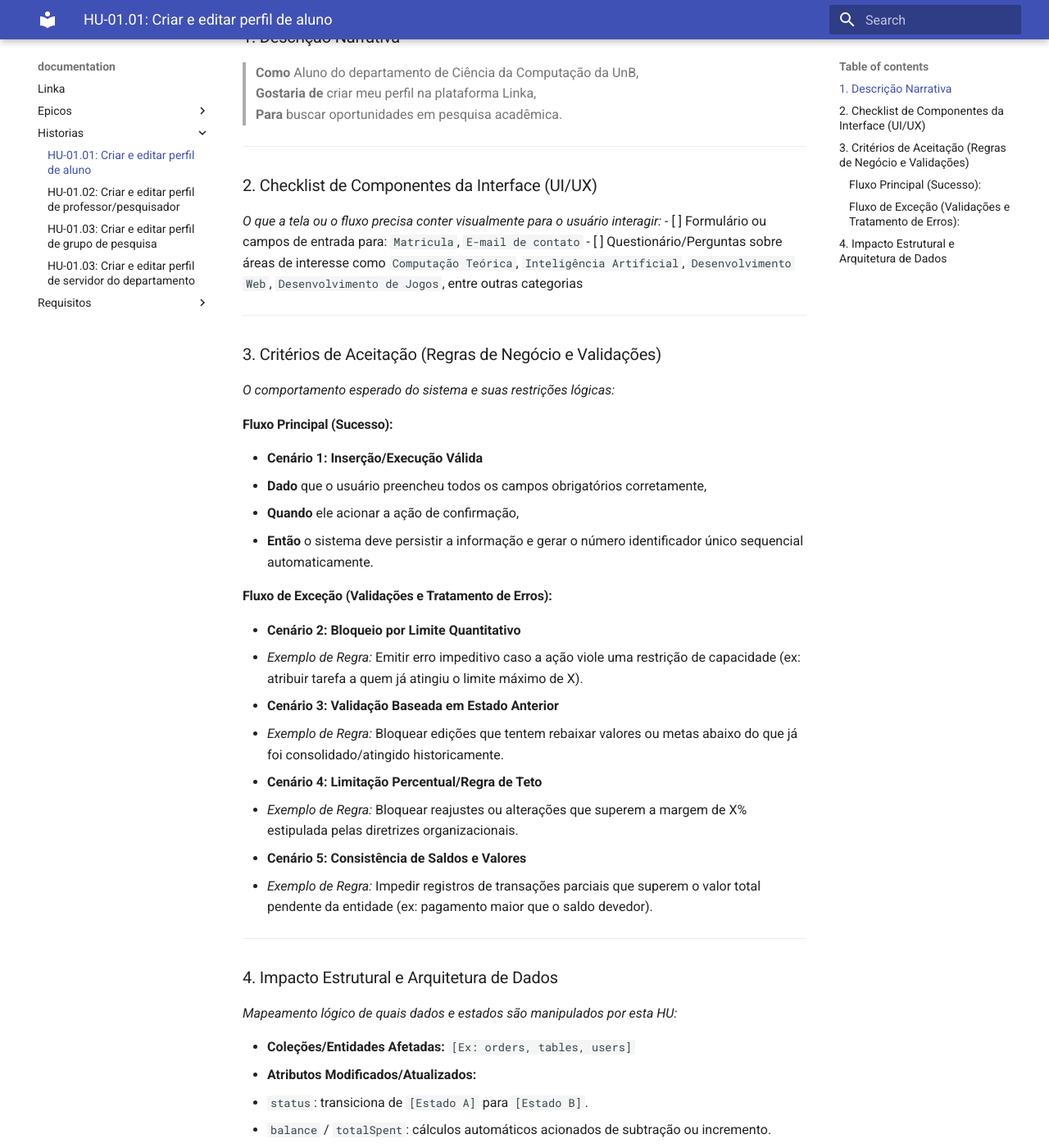
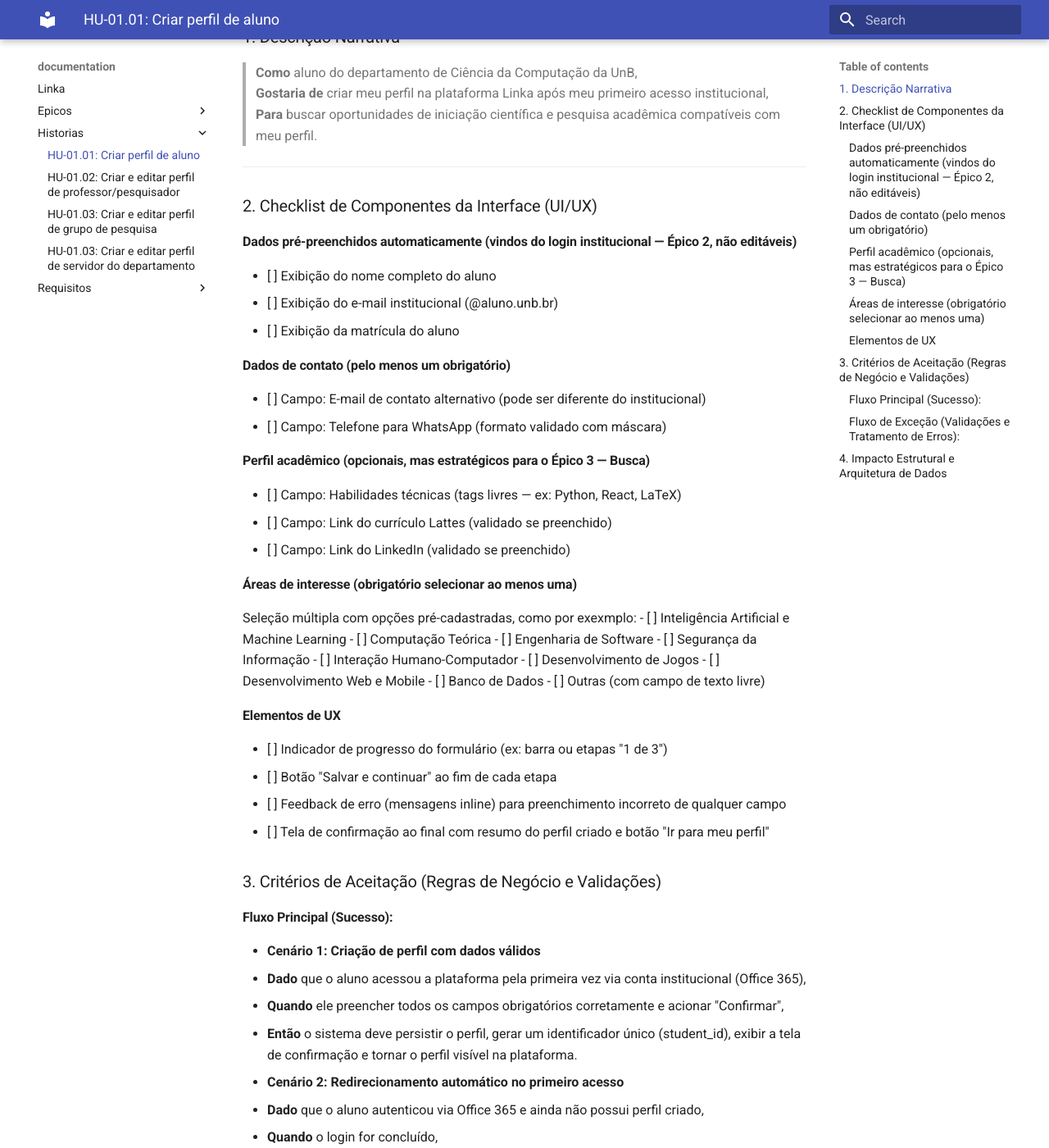
Before and after one commit to si-2026-1/Linka, an MkDocs documentation site: the page built from docs/historias/hu-01.01.md, in a window 1280 px wide and 1400 px high, scrolled down 275 px. Shown: the whole window at 82% size. Built offline with MkDocs 1.6.1 and Material for MkDocs 9.7.7, drawn with Linux system fonts in a browser that asks for light colours; some of the changed text lies outside the part shown.

Commit message:
Revise HU-01.01 for student profile creation
Updated user story HU-01.01 to refine profile creation process and enhance acceptance criteria.

```diff
--- a/docs/historias/hu-01.01.md
+++ b/docs/historias/hu-01.01.md
@@ -1,4 +1,4 @@
-# HU-01.01: Criar e editar perfil de aluno
+# HU-01.01: Criar perfil de aluno
 
 **Ator Principal:** Aluno do departamento de Ciência da Computação da UnB
 
@@ -7,44 +7,66 @@
 ---
 
 ### 1. Descrição Narrativa
-> **Como** Aluno do departamento de Ciência da Computação da UnB,
-> **Gostaria de** criar meu perfil na plataforma Linka,
-> **Para** buscar oportunidades em pesquisa acadêmica.
+> **Como** aluno do departamento de Ciência da Computação da UnB,<br>
+> **Gostaria de** criar meu perfil na plataforma Linka após meu primeiro acesso institucional,<br>
+> **Para** buscar oportunidades de iniciação científica e pesquisa acadêmica compatíveis com meu perfil.
 
 ---
 
 ### 2. Checklist de Componentes da Interface (UI/UX)
-*O que a tela ou o fluxo precisa conter visualmente para o usuário interagir:*
-- [ ] Formulário ou campos de entrada para: `Matricula`, `E-mail de contato`
-- [ ] Questionário/Perguntas sobre áreas de interesse como `Computação Teórica`, `Inteligência Artificial`, `Desenvolvimento Web`, `Desenvolvimento de Jogos`, entre outras categorias
-
----
-
+#### Dados pré-preenchidos automaticamente (vindos do login institucional — Épico 2, não editáveis)
+- [ ] Exibição do nome completo do aluno
+- [ ] Exibição do e-mail institucional (@aluno.unb.br)
+- [ ] Exibição da matrícula do aluno
+#### Dados de contato (pelo menos um obrigatório)
+- [ ] Campo: E-mail de contato alternativo (pode ser diferente do institucional)
+- [ ] Campo: Telefone para WhatsApp (formato validado com máscara)
+#### Perfil acadêmico (opcionais, mas estratégicos para o Épico 3 — Busca)
+- [ ] Campo: Habilidades técnicas (tags livres — ex: Python, React, LaTeX)
+- [ ] Campo: Link do currículo Lattes (validado se preenchido)
+- [ ] Campo: Link do LinkedIn (validado se preenchido)
+#### Áreas de interesse (obrigatório selecionar ao menos uma)
+Seleção múltipla com opções pré-cadastradas, como por exexmplo:
+- [ ] Inteligência Artificial e Machine Learning
+- [ ] Computação Teórica
+- [ ] Engenharia de Software
+- [ ] Segurança da Informação
+- [ ] Interação Humano-Computador
+- [ ] Desenvolvimento de Jogos
+- [ ] Desenvolvimento Web e Mobile
+- [ ] Banco de Dados
+- [ ] Outras (com campo de texto livre)
+#### Elementos de UX
+- [ ] Indicador de progresso do formulário (ex: barra ou etapas "1 de 3")
+- [ ] Botão "Salvar e continuar" ao fim de cada etapa
+- [ ] Feedback de erro (mensagens inline) para preenchimento incorreto de qualquer campo
+- [ ] Tela de confirmação ao final com resumo do perfil criado e botão "Ir para meu perfil"
 ### 3. Critérios de Aceitação (Regras de Negócio e Validações)
-*O comportamento esperado do sistema e suas restrições lógicas:*
-
 #### Fluxo Principal (Sucesso):
-* **Cenário 1: Inserção/Execução Válida**
-  * **Dado** que o usuário preencheu todos os campos obrigatórios corretamente,
-  * **Quando** ele acionar a ação de confirmação,
-  * **Então** o sistema deve persistir a informação e gerar o número identificador único sequencial automaticamente.
+* **Cenário 1: Criação de perfil com dados válidos**
+- **Dado** que o aluno acessou a plataforma pela primeira vez via conta institucional (Office 365),
+- **Quando** ele preencher todos os campos obrigatórios corretamente e acionar "Confirmar",
+- **Então** o sistema deve persistir o perfil, gerar um identificador único (student_id), exibir a tela de confirmação e tornar o perfil visível na plataforma.
+* **Cenário 2: Redirecionamento automático no primeiro acesso**
+- **Dado** que o aluno autenticou via Office 365 e ainda não possui perfil criado,
+- **Quando** o login for concluído,
+- **Então** o sistema deve redirecioná-lo automaticamente para o fluxo de criação de perfil, sem necessidade de navegação manual.
 
 #### Fluxo de Exceção (Validações e Tratamento de Erros):
-* **Cenário 2: Bloqueio por Limite Quantitativo**
-  * *Exemplo de Regra:* Emitir erro impeditivo caso a ação viole uma restrição de capacidade (ex: atribuir tarefa a quem já atingiu o limite máximo de X).
-* **Cenário 3: Validação Baseada em Estado Anterior**
-  * *Exemplo de Regra:* Bloquear edições que tentem rebaixar valores ou metas abaixo do que já foi consolidado/atingido historicamente.
-* **Cenário 4: Limitação Percentual/Regra de Teto**
-  * *Exemplo de Regra:* Bloquear reajustes ou alterações que superem a margem de X% estipulada pelas diretrizes organizacionais.
-* **Cenário 5: Consistência de Saldos e Valores**
-  * *Exemplo de Regra:* Impedir registros de transações parciais que superem o valor total pendente da entidade (ex: pagamento maior que o saldo devedor).
+* **Cenário 1: Conta institucional inativa ou inválida**
+- **Dado** que o aluno tentou autenticar com uma conta sem vínculo ativo no departamento,
+- **Quando** o sistema verificar o status junto ao provedor institucional (Épico 2),
+- **Então** o acesso deve ser bloqueado com mensagem: "Sua conta institucional não possui vínculo ativo. Entre em contato com a secretaria do CIC."
+* **Cenário 2: Campos obrigatórios não preenchidos**
+- **Dado** que o aluno tentou avançar ou confirmar o formulário,
+- **Quando** houver campos obrigatórios em branco,
+- **Então** o sistema deve destacar os campos pendentes com erro inline e impedir o avanço sem bloquear os dados já preenchidos.
+* **Cenário 3: Formato inválido em campos com validação**
+- **Dado** que o aluno preencheu o campo de telefone ou link (Lattes/LinkedIn) com formato incorreto,
+- **Quando** o campo perder o foco ou o formulário for submetido,
+- **Então** o sistema deve exibir mensagem de erro específica por campo (ex: "Link do Lattes inválido. Use o formato: lattes.cnpq.br/...").
 
 ---
 
 ### 4. Impacto Estrutural e Arquitetura de Dados
-*Mapeamento lógico de quais dados e estados são manipulados por esta HU:*
-
-* **Coleções/Entidades Afetadas:** `[Ex: orders, tables, users]`
-* **Atributos Modificados/Atualizados:**
-  * `status`: transiciona de `[Estado A]` para `[Estado B]`.
-  * `balance` / `totalSpent`: cálculos automáticos acionados de subtração ou incremento.
+* **Coleções/Entidades Afetadas:** `aluno`, `habilidades`, `area_pesquisa`
```
